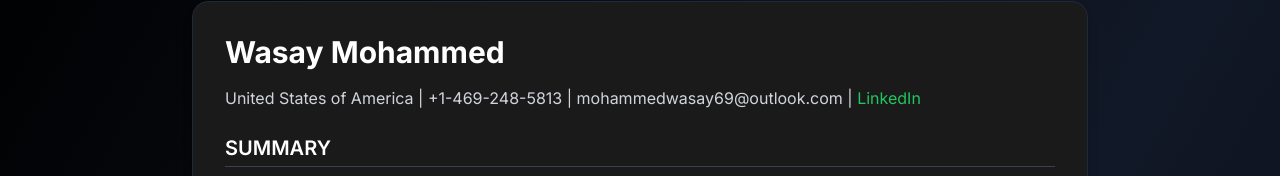
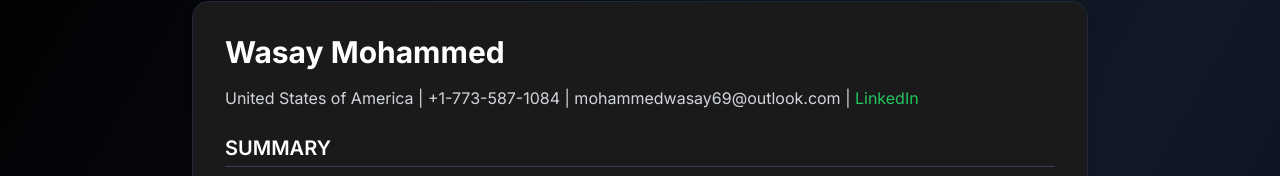
Before and after one commit to Wasay999-rog/Wasay-portfolio, a Next.js app: page /resume in a window 1280 px wide. Shown: the part 143-319 px from the top of the page. Built offline with nearby package versions, Linux system fonts and the light colour scheme.

Commit message:
Update resume.tsx

```diff
--- a/app/resume.tsx
+++ b/app/resume.tsx
@@ -16,7 +16,7 @@ export default function Resume() {
             <FaGithub className="text-2xl" />
           </a>
           <a
-            href="https://linkedin.com/in/wasay-mohammed"
+            href="https://linkedin.com/in/wasay-m"
             target="_blank"
             rel="noopener noreferrer"
             className="text-gray-300 hover:text-white transition-colors"
@@ -44,8 +44,8 @@ export default function Resume() {
         <div className="bg-[#1a1a1a] border border-gray-800 rounded-2xl shadow-lg p-8 mb-8">
           <h1 className="text-3xl font-bold mb-4">Wasay Mohammed</h1>
           <p className="text-gray-300 mb-2">
-            United States of America | +1-469-248-5813 | mohammedwasay69@outlook.com |{" "}
-            <a href="https://linkedin.com/in/wasay-mohammed" className="text-green-500 hover:text-green-400">
+            United States of America | +1-773-587-1084 | mohammedwasay69@outlook.com |{" "}
+            <a href="https://linkedin.com/in/wasay-m" className="text-green-500 hover:text-green-400">
               LinkedIn
             </a>
           </p>
```
